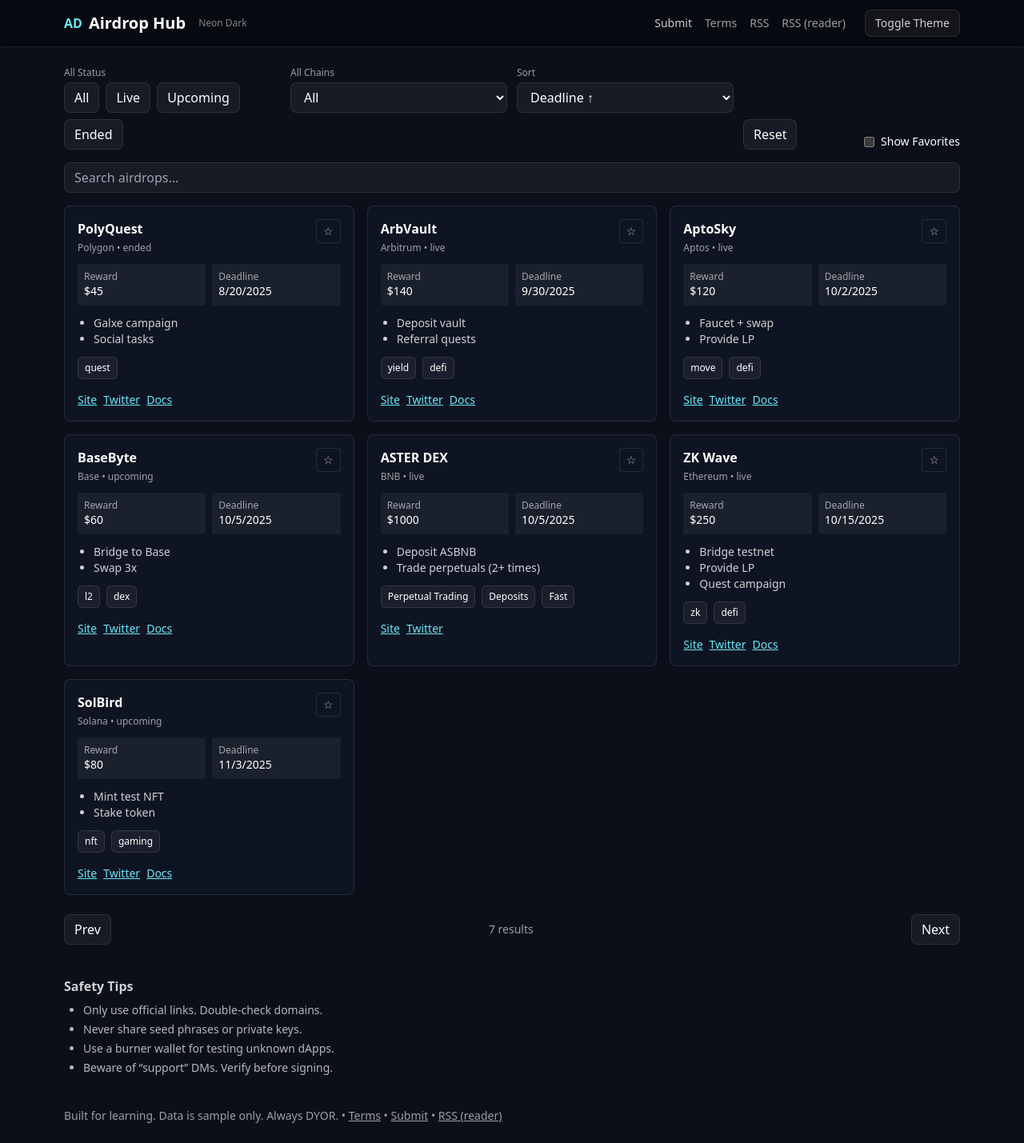
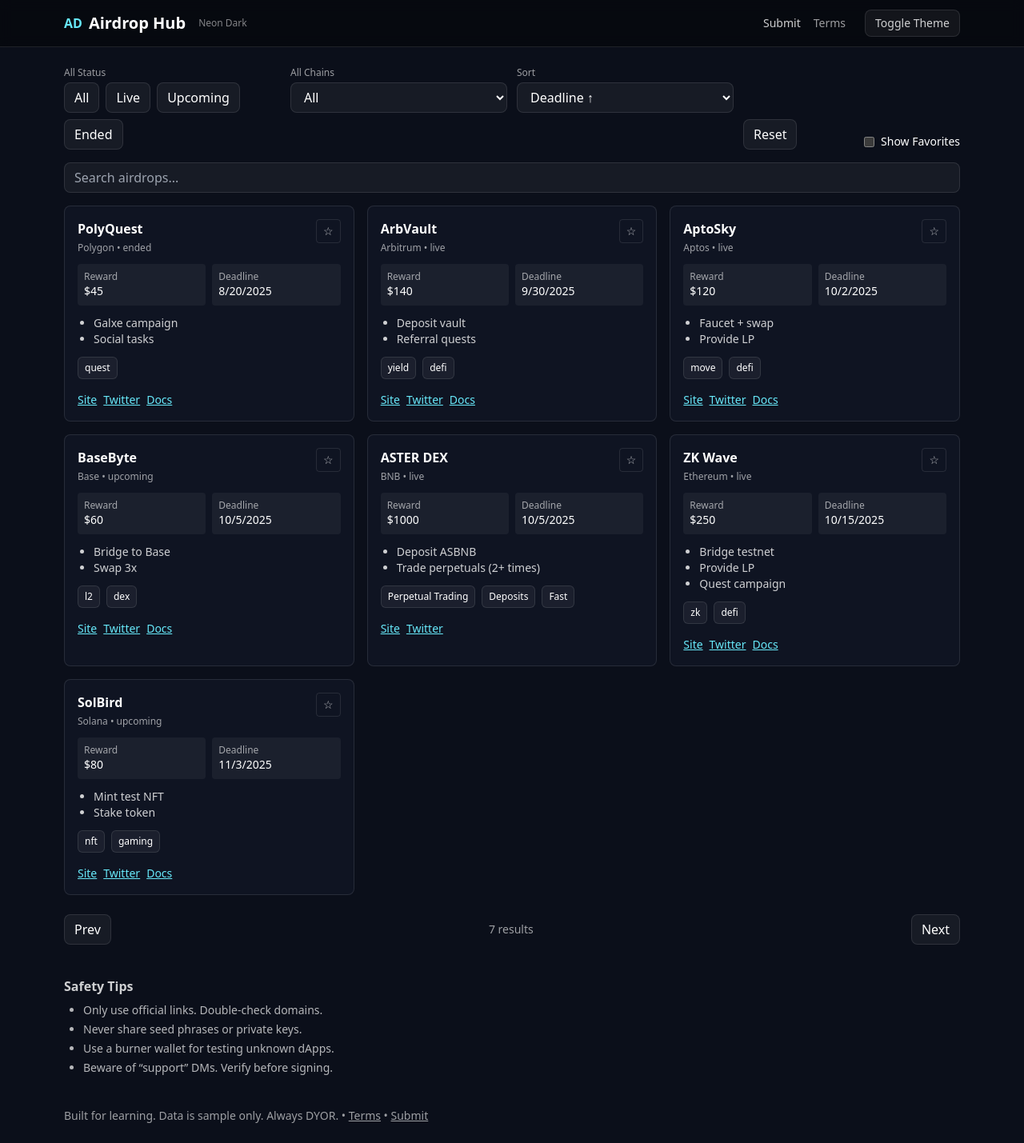
Before and after one commit to hryh/wendrops, a plain HTML site: page index.html in a window 1280 px wide. Shown: the whole page at 80% size. Drawn offline with nearby package versions, Linux system fonts and the light colour scheme.

Commit message:
Change layout

```diff
--- a/index.html
+++ b/index.html
@@ -25,7 +25,7 @@
     .chip { font-size: 0.75rem; padding: 0.25rem 0.5rem; border-radius: 0.375rem; background: rgba(255,255,255,0.05); border: 1px solid rgba(255,255,255,0.1); }
   </style>
   <script>
-    // Theme: persist and apply early to avoid flash
+    // Apply saved theme early
     (function () {
       try {
         const saved = localStorage.getItem('theme');
@@ -47,8 +47,6 @@
       <nav class="flex items-center gap-4 text-sm">
         <a href="submit.html" class="text-white/80 hover:text-white">Submit</a>
         <a href="terms.html" class="text-white/60 hover:text-white">Terms</a>
-        <a href="rss.xml" class="text-white/60 hover:text-white" title="Raw RSS for feed readers">RSS</a>
-        <a href="rss.html" class="text-white/60 hover:text-white" title="Readable RSS">RSS (reader)</a>
         <button id="toggleTheme" class="btn ml-2 text-white/80">Toggle Theme</button>
       </nav>
     </div>
@@ -133,14 +131,13 @@
     <footer class="mt-10 text-white/60 text-sm">
       <p>Built for learning. Data is sample only. Always DYOR. •
         <a class="underline" href="terms.html">Terms</a> •
-        <a class="underline" href="submit.html">Submit</a> •
-        <a class="underline" href="rss.html">RSS (reader)</a>
+        <a class="underline" href="submit.html">Submit</a>
       </p>
     </footer>
   </main>
 
   <script>
-    // Theme button wiring (persistent)
+    // Theme persistence
     function currentTheme() {
       return document.documentElement.classList.contains('dark') ? 'dark' : 'light';
     }
@@ -168,7 +165,6 @@
         if (!res.ok) throw new Error(`HTTP ${res.status} ${res.statusText}`);
         const txt = await res.text();
         try { AIRDROPS = JSON.parse(txt); } catch (e) { console.error('JSON parse error:', e, txt); throw new Error('Invalid JSON format'); }
-        // Extract featured (Daily Picks): up to 3 items with featured:true
         featured = AIRDROPS.filter(x => x.featured === true).slice(0, 3);
         renderFeatured();
         render();
@@ -181,8 +177,9 @@
 
     function applyFilters() {
       const q = state.search.trim().toLowerCase();
-      // Exclude featured from main list so they don't duplicate
-      filtered = AIRDROPS.filter(x => !featured.some(f => f.id === x.id)).filter(x => {
+      filtered = AIRDROPS
+        .filter(x => !featured.some(f => f.id === x.id))
+        .filter(x => {
           if (state.status !== 'all' && x.status !== state.status) return false;
           if (state.chain !== 'all' && x.chain !== state.chain) return false;
           if (state.favoritesOnly && !favorites.has(x.id)) return false;
```
Lines whose indentation alone changed are shown as unchanged.
